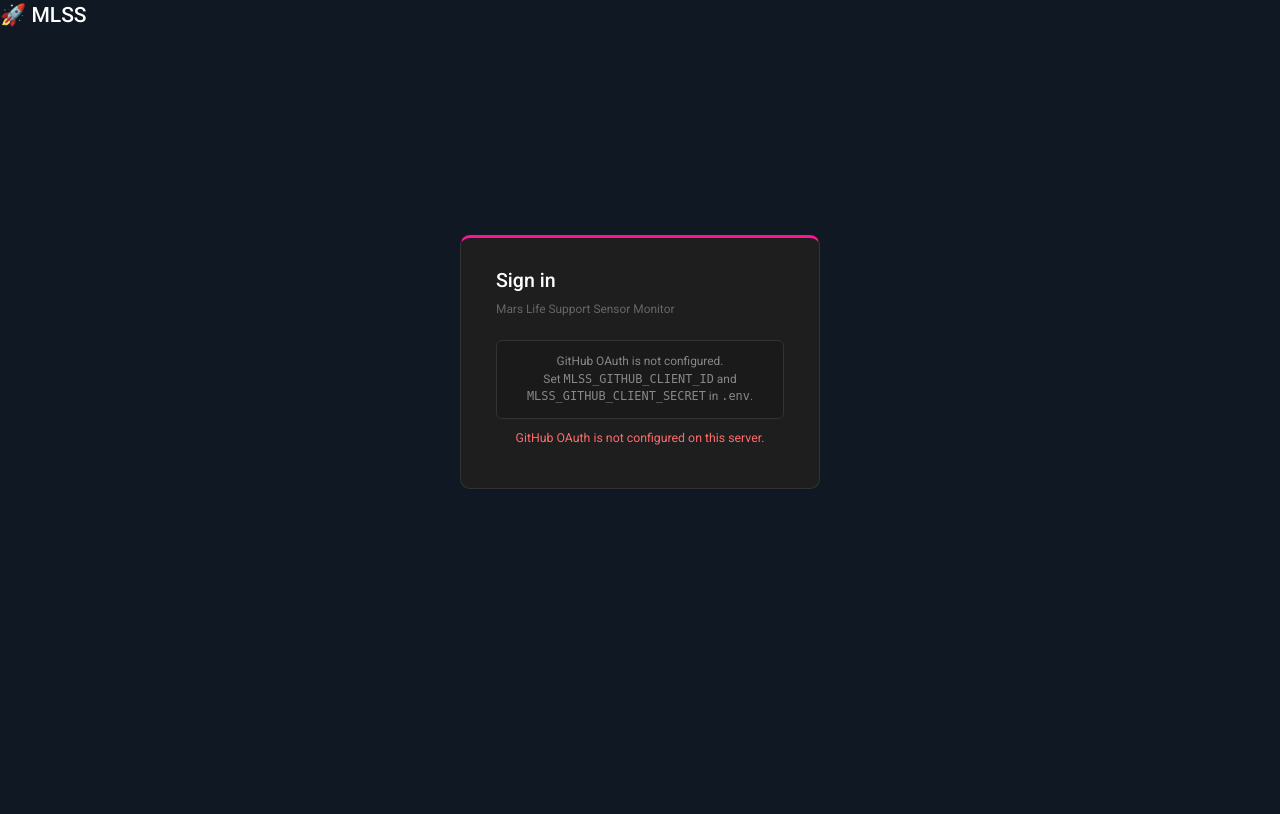
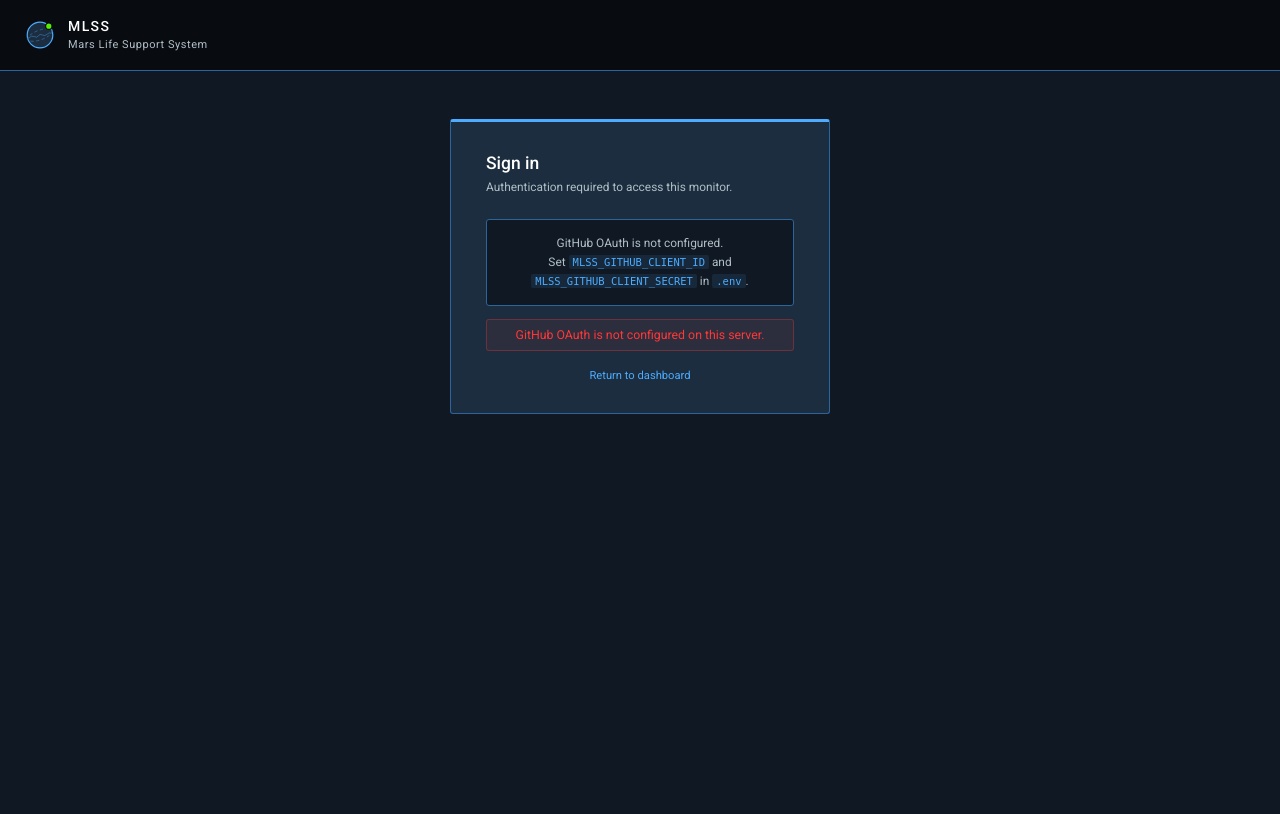
Before and after one commit to Ryan-be/mars-air-quility, a Flask app: page /auth/github in a window 1280 px wide. Before the commit the page ends 489 px from the top, so only its background shows below. Run offline with Flask 3, Linux system fonts and the light colour scheme; parts of the project's set-up code (start-up, migrations or seed data) failed here and were passed over.

Commit message:
style: Phase 2c - AstroUXDS login page

```diff
--- a/templates/login.html
+++ b/templates/login.html
@@ -2,87 +2,152 @@
 <html lang="en">
 <head>
   <meta charset="UTF-8" />
-  <meta name="viewport" content="width=device-width, initial-scale=1.0"/>
-  <title>MLSS – Sign in</title>
+  <meta name="viewport" content="width=device-width, initial-scale=1.0" />
+  <title>Sign in — MLSS</title>
+  <link rel="preconnect" href="https://fonts.googleapis.com">
+  <link rel="preconnect" href="https://fonts.gstatic.com" crossorigin>
+  <link rel="stylesheet" href="https://fonts.googleapis.com/css2?family=Roboto:wght@300;400;500;700&display=swap">
   <link rel="stylesheet" href="{{ url_for('static', filename='css/base.css') }}">
   <style>
+    html, body {
+      margin: 0; padding: 0;
+      background: var(--color-background-base-default, #101923);
+      color: var(--color-text-primary, #ffffff);
+      font-family: 'Roboto', sans-serif;
+      min-height: 100vh;
+    }
+    .login-header {
+      display: flex;
+      align-items: center;
+      gap: 12px;
+      padding: 16px 24px;
+      background: var(--color-background-base-header, #080c11);
+      border-bottom: 1px solid var(--color-border-interactive-muted, #2b659b);
+    }
+    .login-header .app-name {
+      font-size: 14px;
+      font-weight: 500;
+      letter-spacing: 0.1em;
+      text-transform: uppercase;
+      color: var(--color-text-primary, #ffffff);
+    }
+    .login-header .app-subtitle {
+      font-size: 11px;
+      color: var(--color-text-secondary, #b0bec5);
+      letter-spacing: 0.05em;
+    }
     .login-wrap {
       display: flex;
       justify-content: center;
-      align-items: center;
-      min-height: 80vh;
+      align-items: flex-start;
+      min-height: calc(100vh - 57px);
+      padding: 48px 16px;
     }
     .login-card {
-      background: #1e1e1e;
-      border: 1px solid #333;
-      border-top: 3px solid deeppink;
-      border-radius: 10px;
+      background: var(--color-background-surface-default, #1b2d3e);
+      border: 1px solid var(--color-border-interactive-muted, #2b659b);
+      border-top: 3px solid var(--color-interactive-default, #4dacff);
+      border-radius: 3px;
       padding: 2em 2.5em;
       width: 100%;
-      max-width: 360px;
+      max-width: 380px;
     }
-    .login-card h2  { margin: 0 0 0.25em; font-size: 1.4em; }
-    .login-card .sub { margin: 0 0 1.8em; color: #666; font-size: 0.85em; }
-
+    .login-card h2 {
+      margin: 0 0 0.2em;
+      font-size: 1.25em;
+      font-weight: 500;
+      color: var(--color-text-primary, #ffffff);
+    }
+    .login-card .sub {
+      margin: 0 0 1.8em;
+      color: var(--color-text-secondary, #b0bec5);
+      font-size: 0.85em;
+    }
     .btn-github {
       display: flex;
       align-items: center;
       justify-content: center;
       gap: 0.6em;
       width: 100%;
-      padding: 0.65em;
+      padding: 0.7em 1em;
       background: #238636;
       color: #fff;
       border: 1px solid #2ea043;
-      border-radius: 5px;
-      font-size: 1em;
+      border-radius: 3px;
+      font-size: 0.95em;
       font-weight: 600;
+      font-family: inherit;
       text-decoration: none;
       cursor: pointer;
       transition: background 0.15s;
       box-sizing: border-box;
     }
-    .btn-github:hover  { background: #2ea043; }
-    .btn-github svg    { flex-shrink: 0; }
-
-    .error-msg { color: #ff6b6b; font-size: 0.88em; margin-top: 0.8em; text-align: center; }
-
+    .btn-github:hover { background: #2ea043; color: #fff; }
+    .btn-github svg { flex-shrink: 0; }
     .no-oauth {
-      color: #888;
+      color: var(--color-text-secondary, #b0bec5);
       font-size: 0.85em;
       text-align: center;
-      padding: 1em;
-      border: 1px solid #333;
-      border-radius: 6px;
-      background: #1a1a1a;
+      padding: 1.2em;
+      border: 1px solid var(--color-border-interactive-muted, #2b659b);
+      border-radius: 3px;
+      background: var(--color-background-base-default, #101923);
+      line-height: 1.6;
+    }
+    .no-oauth code {
+      font-size: 0.88em;
+      color: var(--color-interactive-default, #4dacff);
+      background: rgba(77,172,255,0.1);
+      padding: 1px 4px;
+      border-radius: 2px;
+    }
+    .error-msg {
+      color: var(--color-status-critical, #ff3838);
+      font-size: 0.88em;
+      margin-top: 1em;
+      text-align: center;
+      padding: 0.5em;
+      background: rgba(255,56,56,0.08);
+      border: 1px solid rgba(255,56,56,0.3);
+      border-radius: 3px;
+    }
+    .login-footer {
+      margin-top: 1.5em;
+      text-align: center;
+      font-size: 0.8em;
+      color: var(--color-text-secondary, #b0bec5);
+    }
+    .login-footer a { color: var(--color-interactive-default, #4dacff); }
+    @media (max-width: 480px) {
+      .login-card { padding: 1.5em; }
+      .login-wrap { padding: 24px 12px; align-items: flex-start; }
     }
   </style>
 </head>
 <body>
-  <div class="top-bar">
-    <h2>🚀 MLSS</h2>
-  </div>
+
+  <header class="login-header">
+    <svg width="32" height="32" viewBox="0 0 40 40" fill="none" xmlns="http://www.w3.org/2000/svg" aria-label="Mars">
+      <circle cx="20" cy="20" r="16" fill="#1b2d3e" stroke="#4dacff" stroke-width="1.5"/>
+      <ellipse cx="20" cy="20" rx="16" ry="6" stroke="#2b659b" stroke-width="1" stroke-dasharray="4 3" fill="none" transform="rotate(-20 20 20)"/>
+      <path d="M 6 24 Q 9 20 13 22 Q 16 24 18 21 Q 20 18 23 20 Q 26 22 29 19 Q 32 16 34 18" stroke="#4dacff" stroke-width="1" fill="none" opacity="0.5"/>
+      <circle cx="31" cy="9" r="4" fill="#56f000" stroke="#080c11" stroke-width="1.5"/>
+    </svg>
+    <div>
+      <div class="app-name">MLSS</div>
+      <div class="app-subtitle">Mars Life Support System</div>
+    </div>
+  </header>
 
   <div class="login-wrap">
     <div class="login-card">
       <h2>Sign in</h2>
-      <p class="sub">Mars Life Support Sensor Monitor</p>
+      <p class="sub">Authentication required to access this monitor.</p>
 
       {% if github_oauth_enabled %}
         <a href="/auth/github" class="btn-github">
-          <svg width="20" height="20" viewBox="0 0 98 96" fill="white" xmlns="http://www.w3.org/2000/svg">
-            <path fill-rule="evenodd" clip-rule="evenodd" d="M48.854 0C21.839 0 0 22 0 49.217c0 21.756
-              13.993 40.172 33.405 46.69 2.427.49 3.316-1.059 3.316-2.362
-              0-1.141-.08-5.052-.08-9.127-13.59 2.934-16.42-5.867-16.42-5.867-2.184-5.704-5.42-7.17-5.42-7.17-4.448-3.015.324-3.015.324-3.015
-              4.934.326 7.523 5.052 7.523 5.052 4.367 7.496 11.404 5.378 14.235 4.074.404-3.178
-              1.699-5.378 3.074-6.6-10.839-1.141-22.243-5.378-22.243-24.283 0-5.378
-              1.94-9.778 5.014-13.2-.485-1.222-2.184-6.275.486-13.038 0 0 4.125-1.304
-              13.426 5.052a46.97 46.97 0 0 1 12.214-1.63c4.125 0 8.33.571 12.213
-              1.63 9.302-6.356 13.427-5.052 13.427-5.052 2.67 6.763.97 11.816.485
-              13.038 3.155 3.422 5.015 7.822 5.015 13.2 0 18.905-11.404
-              23.06-22.324 24.283 1.78 1.548 3.316 4.481 3.316 9.126 0 6.6-.08
-              11.897-.08 13.526 0 1.304.89 2.853 3.316 2.364
-              19.412-6.52 33.405-24.935 33.405-46.691C97.707 22 75.788 0 48.854 0z"/>
+          <svg width="18" height="18" viewBox="0 0 98 96" fill="white" xmlns="http://www.w3.org/2000/svg" aria-hidden="true">
+            <path fill-rule="evenodd" clip-rule="evenodd" d="M48.854 0C21.839 0 0 22 0 49.217c0 21.756 13.993 40.172 33.405 46.69 2.427.49 3.316-1.059 3.316-2.362 0-1.141-.08-5.052-.08-9.127-13.59 2.934-16.42-5.867-16.42-5.867-2.184-5.704-5.42-7.17-5.42-7.17-4.448-3.015.324-3.015.324-3.015 4.934.326 7.523 5.052 7.523 5.052 4.367 7.496 11.404 5.378 14.235 4.074.404-3.178 1.699-5.378 3.074-6.6-10.839-1.141-22.243-5.378-22.243-24.283 0-5.378 1.94-9.778 5.014-13.2-.485-1.222-2.184-6.275.486-13.038 0 0 4.125-1.304 13.426 5.052a46.97 46.97 0 0 1 12.214-1.63c4.125 0 8.33.571 12.213 1.63 9.302-6.356 13.427-5.052 13.427-5.052 2.67 6.763.97 11.816.485 13.038 3.155 3.422 5.015 7.822 5.015 13.2 0 18.905-11.404 23.06-22.324 24.283 1.78 1.548 3.316 4.481 3.316 9.126 0 6.6-.08 11.897-.08 13.526 0 1.304.89 2.853 3.316 2.364 19.412-6.52 33.405-24.935 33.405-46.691C97.707 22 75.788 0 48.854 0z"/>
           </svg>
           Sign in with GitHub
         </a>
@@ -97,7 +162,12 @@
       {% if error %}
         <p class="error-msg">{{ error }}</p>
       {% endif %}
+
+      <div class="login-footer">
+        <a href="/">Return to dashboard</a>
+      </div>
     </div>
   </div>
+
 </body>
 </html>
```
